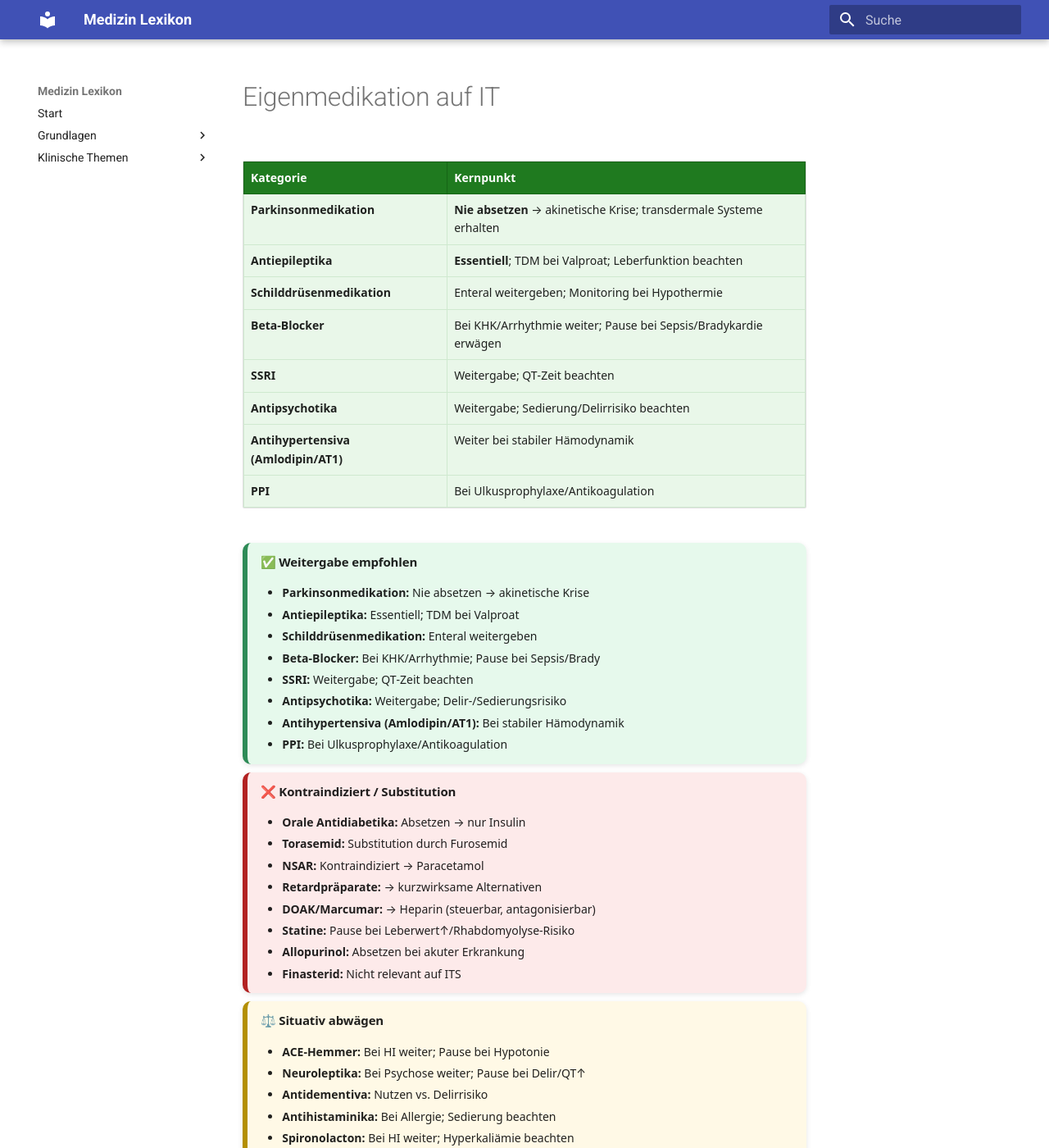
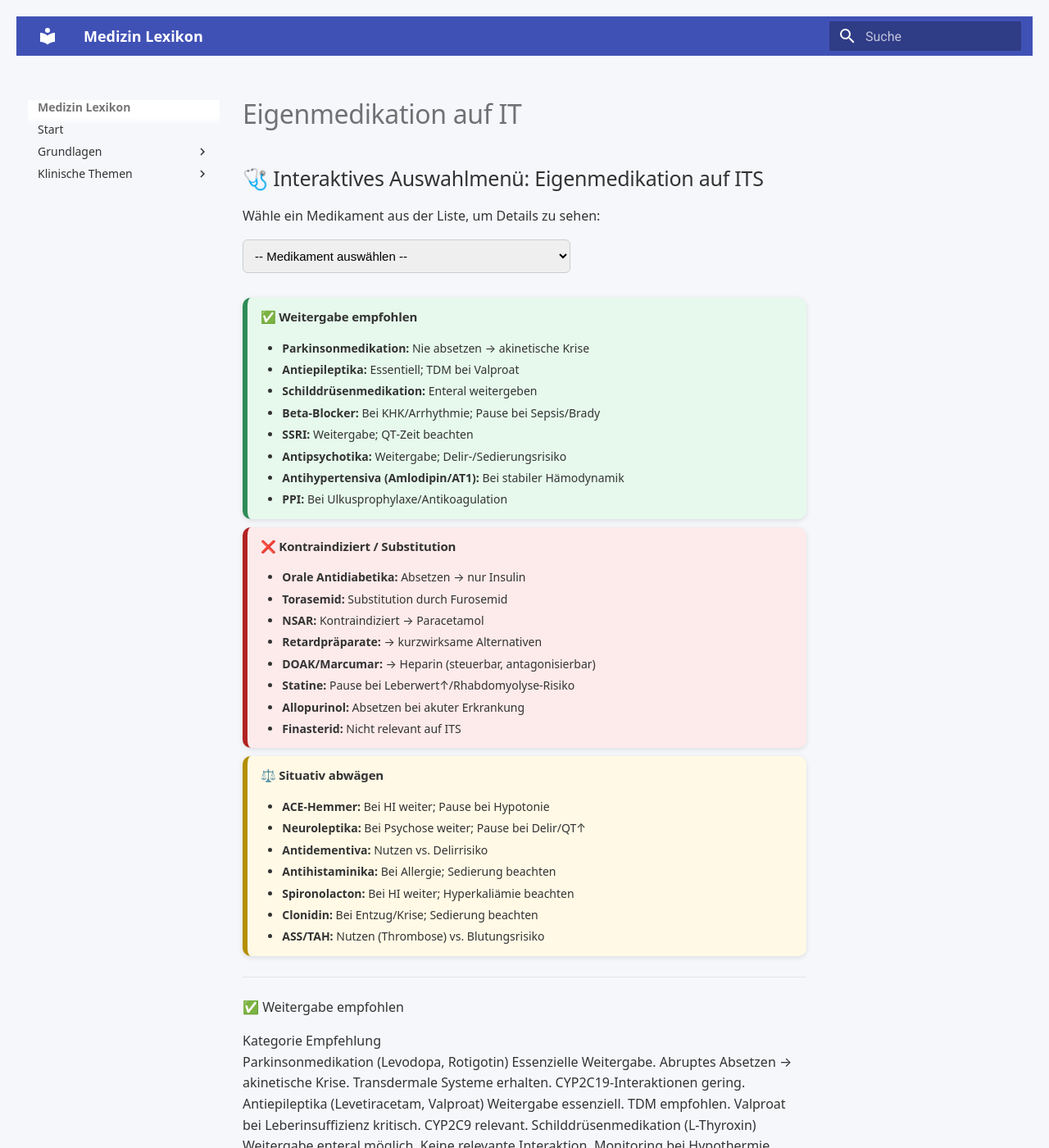
Before and after one commit to Ocklify/Lexikon, an MkDocs documentation site: the page built from docs/Eigenmedikation auf IT.md, in a window 1280 px wide and 1400 px high. Shown: the whole window at 82% size. Built offline with MkDocs 1.6.1 and Material for MkDocs 9.7.7, drawn with Linux system fonts in a browser that asks for light colours; some of the changed lines change nothing that is shown.

Commit message:
Add files via upload

```diff
--- a/docs/Eigenmedikation auf IT.md
+++ b/docs/Eigenmedikation auf IT.md
@@ -1,50 +1,132 @@
 # Eigenmedikation auf IT
 
-<!-- Weitergabe empfohlen (grün) -->
-<div style="max-width: 800px; overflow-x: auto;">
-  <table style="width:100%; border-collapse:collapse; font-family:system-ui, -apple-system, Segoe UI, Roboto, Helvetica, Arial; font-size:14px;">
-    <thead>
-      <tr style="background:#1f7a1f; color:#fff;">
-        <th style="padding:8px; text-align:left; border:1px solid #166516;">Kategorie</th>
-        <th style="padding:8px; text-align:left; border:1px solid #166516;">Kernpunkt</th>
-      </tr>
-    </thead>
-    <tbody>
-      <tr style="background:#e9f7e9;">
-        <td style="padding:8px; border:1px solid #cfe9cf;"><strong>Parkinsonmedikation</strong></td>
-        <td style="padding:8px; border:1px solid #cfe9cf;"><strong>Nie absetzen</strong> → akinetische Krise; transdermale Systeme erhalten</td>
-      </tr>
-      <tr style="background:#e9f7e9;">
-        <td style="padding:8px; border:1px solid #cfe9cf;"><strong>Antiepileptika</strong></td>
-        <td style="padding:8px; border:1px solid #cfe9cf;"><strong>Essentiell</strong>; TDM bei Valproat; Leberfunktion beachten</td>
-      </tr>
-      <tr style="background:#e9f7e9;">
-        <td style="padding:8px; border:1px solid #cfe9cf;"><strong>Schilddrüsenmedikation</strong></td>
-        <td style="padding:8px; border:1px solid #cfe9cf;">Enteral weitergeben; Monitoring bei Hypothermie</td>
-      </tr>
-      <tr style="background:#e9f7e9;">
-        <td style="padding:8px; border:1px solid #cfe9cf;"><strong>Beta‑Blocker</strong></td>
-        <td style="padding:8px; border:1px solid #cfe9cf;">Bei KHK/Arrhythmie weiter; Pause bei Sepsis/Bradykardie erwägen</td>
-      </tr>
-      <tr style="background:#e9f7e9;">
-        <td style="padding:8px; border:1px solid #cfe9cf;"><strong>SSRI</strong></td>
-        <td style="padding:8px; border:1px solid #cfe9cf;">Weitergabe; QT‑Zeit beachten</td>
-      </tr>
-      <tr style="background:#e9f7e9;">
-        <td style="padding:8px; border:1px solid #cfe9cf;"><strong>Antipsychotika</strong></td>
-        <td style="padding:8px; border:1px solid #cfe9cf;">Weitergabe; Sedierung/Delirrisiko beachten</td>
-      </tr>
-      <tr style="background:#e9f7e9;">
-        <td style="padding:8px; border:1px solid #cfe9cf;"><strong>Antihypertensiva (Amlodipin/AT1)</strong></td>
-        <td style="padding:8px; border:1px solid #cfe9cf;">Weiter bei stabiler Hämodynamik</td>
-      </tr>
-      <tr style="background:#e9f7e9;">
-        <td style="padding:8px; border:1px solid #cfe9cf;"><strong>PPI</strong></td>
-        <td style="padding:8px; border:1px solid #cfe9cf;">Bei Ulkusprophylaxe/Antikoagulation</td>
-      </tr>
-    </tbody>
-  </table>
-</div>
+<!DOCTYPE html>
+<html lang="de">
+<head>
+<meta charset="UTF-8">
+<title>Eigenmedikation ITS – Interaktives Menü</title>
+<style>
+  body {
+    font-family: system-ui, -apple-system, Segoe UI, Roboto, Helvetica, Arial;
+    background: #f5f7fa;
+    padding: 20px;
+    color: #333;
+  }
+  h2 { margin-bottom: 10px; }
+  select {
+    padding: 10px;
+    font-size: 15px;
+    border-radius: 6px;
+    border: 1px solid #ccc;
+    width: 100%;
+    max-width: 400px;
+    margin-bottom: 20px;
+  }
+  .output {
+    border-radius: 10px;
+    padding: 16px;
+    max-width: 600px;
+    box-shadow: 0 3px 8px rgba(0,0,0,0.1);
+    display: none;
+    animation: fadeIn 0.3s ease-in-out;
+  }
+  .green { background: #e6f9ec; border-left: 6px solid #2e8b57; }
+  .red   { background: #fdeaea; border-left: 6px solid #b22222; }
+  .yellow{ background: #fff9e6; border-left: 6px solid #b38f00; }
+  @keyframes fadeIn {
+    from {opacity:0; transform: translateY(5px);}
+    to {opacity:1; transform: translateY(0);}
+  }
+  .title { font-weight: 600; margin-bottom: 6px; }
+</style>
+</head>
+<body>
+
+<h2>🩺 Interaktives Auswahlmenü: Eigenmedikation auf ITS</h2>
+<p>Wähle ein Medikament aus der Liste, um Details zu sehen:</p>
+
+<select id="drugSelect">
+  <option value="">-- Medikament auswählen --</option>
+  <optgroup label="✅ Weitergabe empfohlen">
+    <option value="Parkinsonmedikation">Parkinsonmedikation</option>
+    <option value="Antiepileptika">Antiepileptika</option>
+    <option value="Schilddrüsenmedikation">Schilddrüsenmedikation</option>
+    <option value="Beta-Blocker">Beta-Blocker</option>
+    <option value="SSRI">SSRI</option>
+    <option value="Antipsychotika">Antipsychotika</option>
+    <option value="Antihypertensiva">Antihypertensiva</option>
+    <option value="PPI">PPI</option>
+  </optgroup>
+  <optgroup label="❌ Kontraindiziert / Substitution">
+    <option value="Antidiabetika">Orale Antidiabetika</option>
+    <option value="Torasemid">Torasemid</option>
+    <option value="NSAR">NSAR</option>
+    <option value="Retardpraeparate">Retardpräparate</option>
+    <option value="DOAK">DOAK / Marcumar</option>
+    <option value="Statine">Statine</option>
+    <option value="Allopurinol">Allopurinol</option>
+    <option value="Finasterid">Finasterid</option>
+  </optgroup>
+  <optgroup label="⚖️ Situativ abwägen">
+    <option value="ACE">ACE-Hemmer</option>
+    <option value="Neuroleptika">Neuroleptika</option>
+    <option value="Antidementiva">Antidementiva</option>
+    <option value="Antihistaminika">Antihistaminika</option>
+    <option value="Spironolacton">Spironolacton</option>
+    <option value="Clonidin">Clonidin</option>
+    <option value="ASS">ASS / TAH</option>
+  </optgroup>
+</select>
+
+<div id="output" class="output"></div>
+
+<script>
+const data = {
+  "Parkinsonmedikation": {color:"green", text:"Nie absetzen → akinetische Krise. Transdermale Systeme erhalten."},
+  "Antiepileptika": {color:"green", text:"Essentiell; TDM bei Valproat. Leberfunktion beachten."},
+  "Schilddrüsenmedikation": {color:"green", text:"Enteral weitergeben. Monitoring bei Hypothermie."},
+  "Beta-Blocker": {color:"green", text:"Bei KHK/Arrhythmie weiter; Pause bei Sepsis/Bradykardie erwägen."},
+  "SSRI": {color:"green", text:"Weitergabe; QT-Zeit beachten."},
+  "Antipsychotika": {color:"green", text:"Weitergabe; Sedierung/Delirrisiko beachten."},
+  "Antihypertensiva": {color:"green", text:"Bei stabiler Hämodynamik weitergeben."},
+  "PPI": {color:"green", text:"Bei Ulkusprophylaxe/Antikoagulation."},
+
+  "Antidiabetika": {color:"red", text:"Absetzen → nur Insulin (Risiko: Laktatazidose, Ketoazidose, Volumenverlust)."},
+  "Torasemid": {color:"red", text:"Substitution durch Furosemid (kürzere WD, besser titrierbar)."},
+  "NSAR": {color:"red", text:"Kontraindiziert → Paracetamol bevorzugen."},
+  "Retardpraeparate": {color:"red", text:"Umstellung auf kurzwirksame Alternativen (Sondengabe problematisch)."},
+  "DOAK": {color:"red", text:"Umstellung auf Heparin (steuerbar, antagonisierbar; HIT beachten)."},
+  "Statine": {color:"red", text:"Pause bei Leberwert↑/Rhabdomyolyse-Risiko; postop reevaluieren."},
+  "Allopurinol": {color:"red", text:"Absetzen bei akuter Erkrankung; Interaktion mit Azathioprin."},
+  "Finasterid": {color:"red", text:"Nicht relevant auf ITS; Fortführung nicht nötig."},
+
+  "ACE": {color:"yellow", text:"Bei Herzinsuffizienz weiter; Pause bei Hypotonie/alleiniger Hypertonie."},
+  "Neuroleptika": {color:"yellow", text:"Bei Psychose weiter; Pause bei Delir oder QT-Verlängerung."},
+  "Antidementiva": {color:"yellow", text:"Kognitive Stabilität vs. Delirrisiko abwägen."},
+  "Antihistaminika": {color:"yellow", text:"Bei Allergie weiter; Sedierung beachten."},
+  "Spironolacton": {color:"yellow", text:"Bei Herzinsuffizienz weiter; Hyperkaliämie beachten."},
+  "Clonidin": {color:"yellow", text:"Bei Entzugssyndromen/Krise; Sedierung beachten."},
+  "ASS": {color:"yellow", text:"Thromboseprophylaxe vs. Blutungsrisiko individuell entscheiden."}
+};
+
+document.getElementById("drugSelect").addEventListener("change", function() {
+  const val = this.value;
+  const out = document.getElementById("output");
+  if (val && data[val]) {
+    out.className = "output " + data[val].color;
+    out.innerHTML = `<div class="title">${val}</div><div>${data[val].text}</div>`;
+    out.style.display = "block";
+  } else {
+    out.style.display = "none";
+  }
+});
+</script>
+
+</body>
+</html>
+
+
+
 
 
 <!-- Moderner Pocket-Guide: Eigenmedikation auf ITS -->
```
